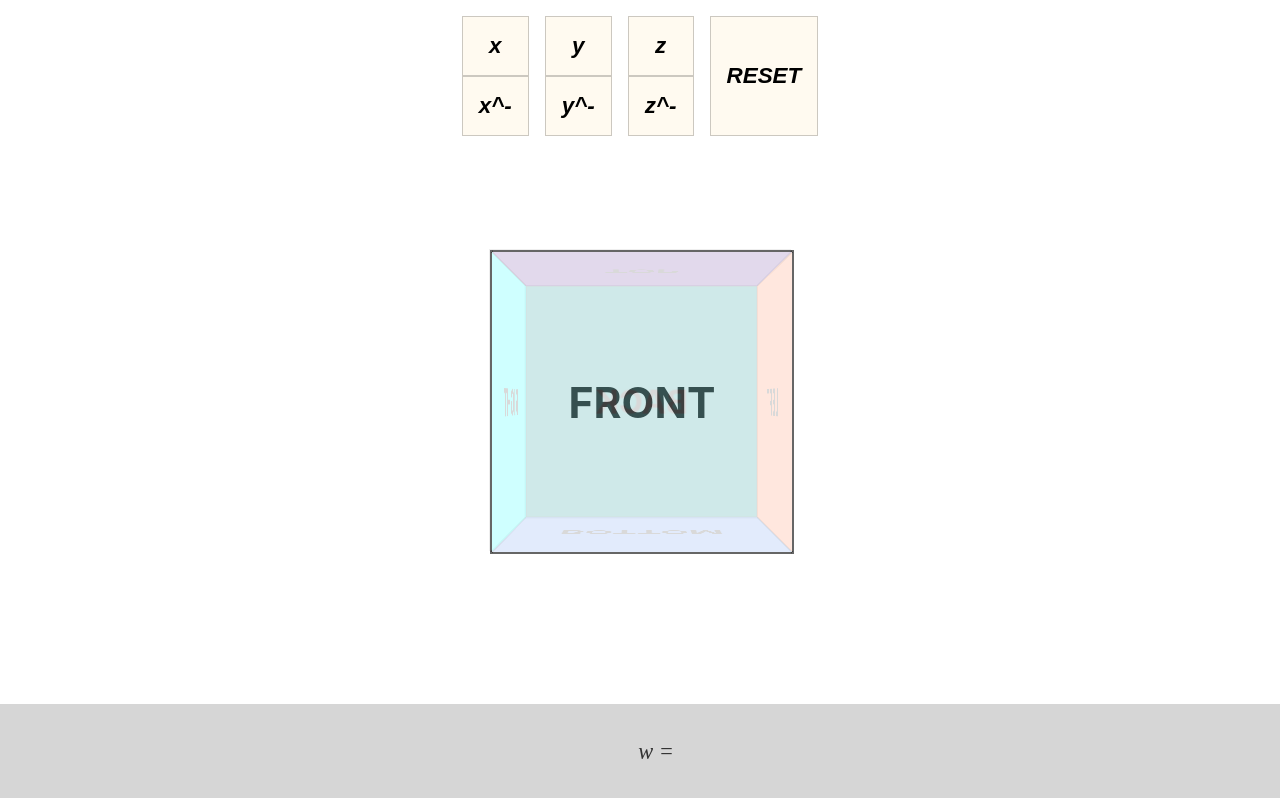
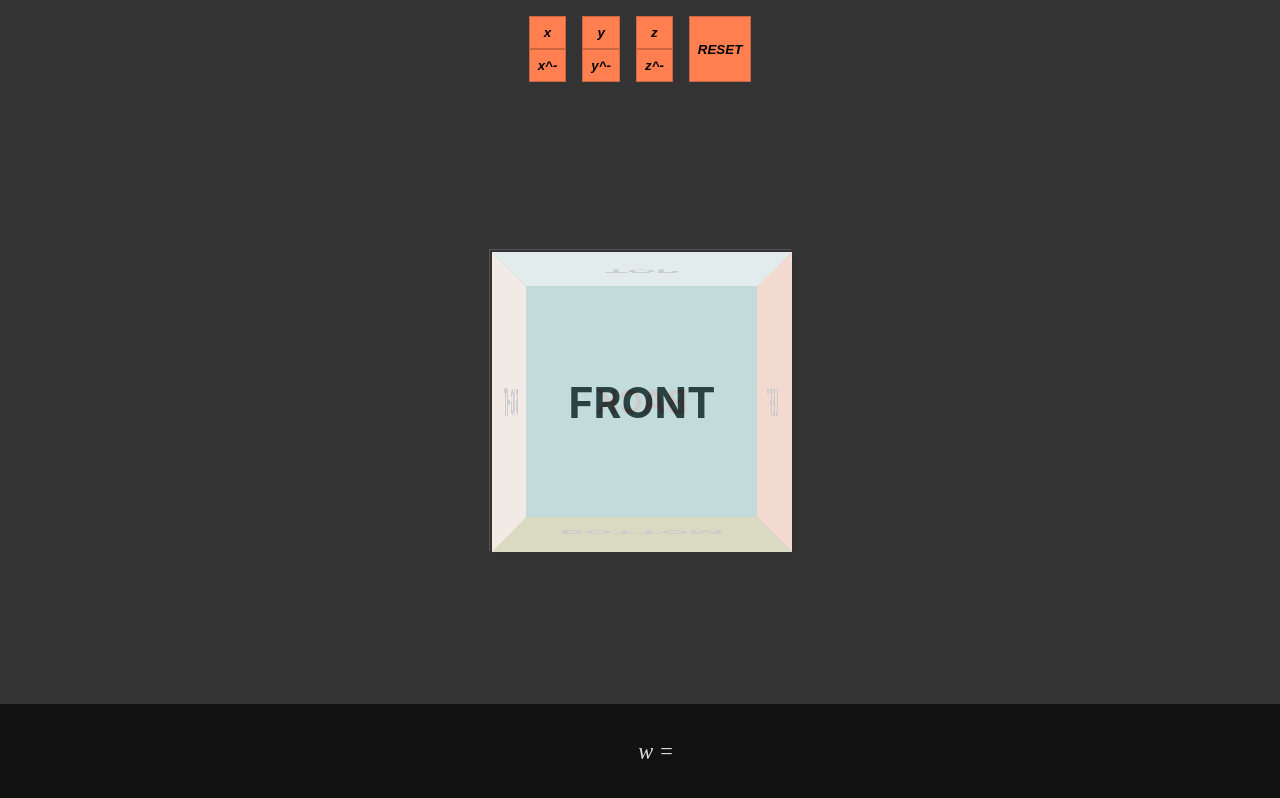
Before and after one commit to mbwatson/cube-rotator, a React (Create React App) app: page / in a window 1280 px wide. Built offline with nearby package versions, Linux system fonts and the light colour scheme.

Commit message:
darken app colors
tweak component and text colors

```diff
--- a/src/App.js
+++ b/src/App.js
@@ -14,7 +14,7 @@ const Scene = styled.div`
     transform: translate(-50%, -50%);
     height: ${ LENGTH };
     width: ${ LENGTH };
-    border: 1px solid #eee;
+    border: 1px solid #555;
     perspective: 1000px;
 `
 
@@ -81,11 +81,11 @@ const App = () => {
             <Scene>
                 <Cube style={ animation }>
                     <Face color="white" style={{ transform: `rotateY(0deg) translateZ(calc(${ LENGTH } / 2))` }}>FRONT</Face>
-                    <Face color="cyan" style={{ transform: `rotateY(-90deg) translateZ(calc(${ LENGTH } / 2))` }}>RIGHT</Face>
+                    <Face color="peachpuff" style={{ transform: `rotateY(-90deg) translateZ(calc(${ LENGTH } / 2))` }}>RIGHT</Face>
                     <Face color="coral" style={{ transform: `rotateY(90deg) translateZ(calc(${ LENGTH } / 2))` }}>LEFT</Face>
                     <Face color="darkcyan" style={{ transform: `rotateY(180deg) translateZ(calc(${ LENGTH } / 2))` }}>BACK</Face>
-                    <Face color="rebeccapurple" style={{ transform: `rotateX(90deg) translateZ(calc(${ LENGTH } / 2))` }}>TOP</Face>
-                    <Face color="cornflowerblue" style={{ transform: `rotateX(-90deg) translateZ(calc(${ LENGTH } / 2))` }}>BOTTOM</Face>
+                    <Face color="powderblue" style={{ transform: `rotateX(90deg) translateZ(calc(${ LENGTH } / 2))` }}>TOP</Face>
+                    <Face color="olive" style={{ transform: `rotateX(-90deg) translateZ(calc(${ LENGTH } / 2))` }}>BOTTOM</Face>
                 </Cube>
             </Scene>
             <Word>w = { word }</Word>
--- a/src/components/controls.js
+++ b/src/components/controls.js
@@ -3,10 +3,9 @@ import styled from 'styled-components'
 
 export const Button = styled.button`
 display: block;
-    background-color: floralwhite;
+    background-color: coral;
     cursor: pointer;
-    padding: 1rem;
-    font-size: 120%;
+    padding: 0.5rem;
     font-style: italic;
     margin: 0;
     font-weight: bold;
--- a/src/components/word.js
+++ b/src/components/word.js
@@ -6,7 +6,7 @@ const Wrapper = styled.div`
     bottom: 0;
     padding: 1rem;
     width: 100%;
-    background-color: #33333333;
+    background-color: #111;
     display: flex;
     justify-content: center;
     align-items: stretch;
--- a/src/index.css
+++ b/src/index.css
@@ -10,6 +10,7 @@ code {
 }
 
 body {
-    color: #333;
+    color: #ddd;
+    background-color: #333;
     font-size: 14pt;
 }
```
